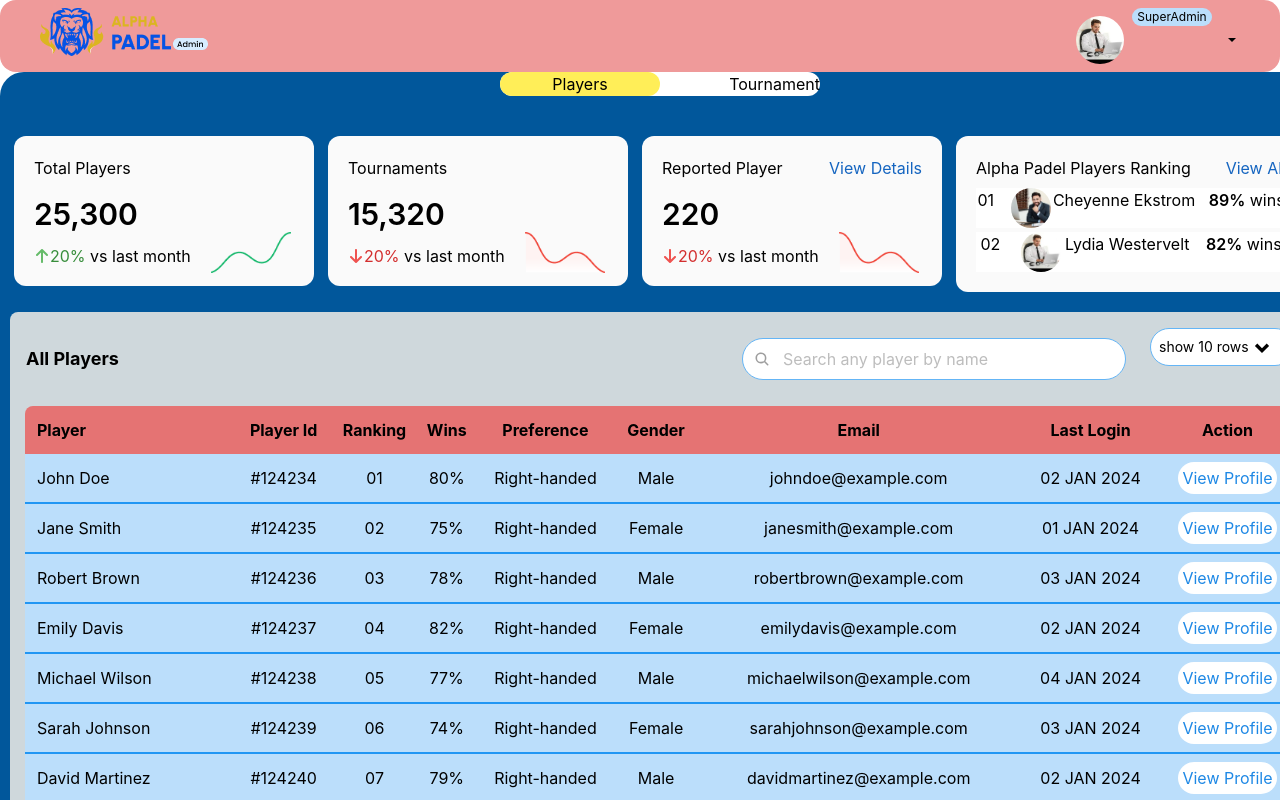
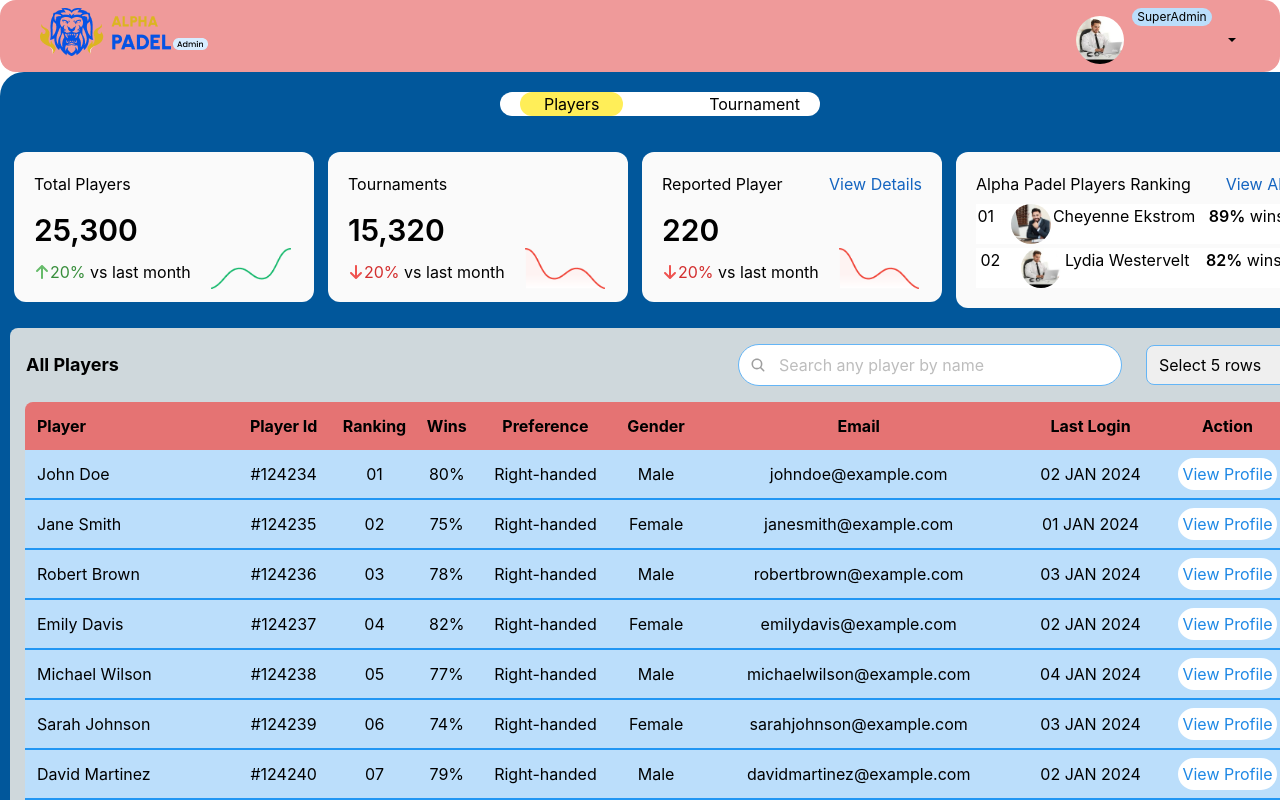
Before and after one commit to HoriyaDev/Admin-Dashboard, a React (Create React App) app: page /dashboard in a window 1280 px wide. Shown: the top 800 px of the page. Built offline with nearby package versions, Linux system fonts and the light colour scheme; sample sign-in values are in the browser's storage.

Commit message:
added filter and seleted rows function

```diff
--- a/src/Pages/dashboard/DashBoard.jsx
+++ b/src/Pages/dashboard/DashBoard.jsx
@@ -63,7 +63,7 @@
 // }
 
 // export default DashBoard;
-import React, { useState } from 'react';
+import React, { useEffect, useState } from 'react';
 import Header from '../../components/header/header';
 import Cards from '../../components/cards/Cards';
 import Table from '../../components/table/Table';
@@ -77,6 +77,7 @@ const DashBoard = () => {
   const [heading, setHeading] = useState("All Players");
   const [activeButton, setActiveButton] = useState("players");
   const [filteredData, setFilteredData] = useState(playersList); // Add filtered state
+  //const [selectedRow , setSelectedRow] = useState(playersList)
 
   const handlePlayers = () => {
     setCardData(playerCardData);
@@ -105,23 +106,55 @@ const DashBoard = () => {
       });
       setFilteredData(filtered);
     }
+
+
   };
+
+
+
+
+
+  const handleArray = (value=5) => {
+    console.log("🚀 ~ orignal ~ count:", filteredData.length);
+    let originalArray = playerData; // Reset to the full list of players or tournaments
+    if (value === 5) {
+      const newArray = originalArray.slice(0, value);
+      console.log("🚀 count5:", newArray, value);
+      setFilteredData(newArray);
+    }
+    if (value === 10) {
+      const newArray = originalArray.slice(0, value);
+      console.log("🚀 count10:", newArray, value);
+      setFilteredData(newArray);
+    }
+    if (value === 15) {
+      const newArray = originalArray.slice(0, value);
+      console.log("🚀 count15:", newArray, value);
+      setFilteredData(newArray);
+    }
+  };
+
+
+   useEffect(()=>{
+    handleArray(filteredData)
+
+   },[])
 
   return (
     <>
       <Header />
-      <div className='bg-light-blue-900 w-[1320px]  rounded-3xl mx-auto'>
-        <div className='bg-white w-80 flex justify-between align-bottom rounded-3xl mx-auto'>
+      <div className='bg-light-blue-900 w-[1320px] relative rounded-3xl mx-auto '>
+        <div className='bg-white absolute mx-auto w-80 mt-5 ml-[500px] flex justify-between items-center  rounded-3xl '>
           <button
             type='button'
             onClick={handlePlayers}
-            className={`ml-0 rounded-3xl ${activeButton === "players" ? 'bg-yellow-400 rounded w-40 ml-0 ' : ''}`}
+            className={`ml-5 rounded-3xl   ${activeButton === "players" ? 'bg-yellow-400 rounded px-6  -ml-0 ' : ''}`}
           >
             Players
           </button>
           <button
             onClick={handleTournament}
-            className={`rounded-3xl ${activeButton === "tournament" ? 'bg-yellow-400 w-40' : ''}`}
+            className={`rounded-3xl mr-5  ${activeButton === "tournament" ? 'bg-yellow-400 px-6 -mr-0 ' : ''}`}
           >
             Tournament
           </button>
@@ -129,8 +162,8 @@ const DashBoard = () => {
 
         <Cards cardData={cardData} />
         <div className="bg-blue-gray-100 w-[1300px] mx-auto rounded-lg mt-5">
-          <TableHeader heading={heading} onSearch={handleSearch} />
-          <Table playerData={filteredData} playerHeading={playerTableHeading} /> {/* Use filtered data */}
+          <TableHeader heading={heading} onSearch={handleSearch} onSelect={handleArray} />
+          <Table playerData={filteredData}  playerHeading={playerTableHeading} />
         </div>
       </div>
     </>
--- a/src/components/cards/Cards.jsx
+++ b/src/components/cards/Cards.jsx
@@ -27,7 +27,7 @@ const Cards = ({ cardData }) => {
     <>
       <div className='flex justify-evenly pt-10'>
         {cardData.map((item, index) => (
-          <div key={index} className='bg-gray-50 w-[300px] h-[150px] p-5 rounded-xl'>
+          <div key={index} className='bg-gray-50 w-[300px] h-[150px] p-5 rounded-xl mt-10'>
             <div className='flex justify-between'><h1>{item.h1}</h1>
               {index === 2 &&
               <button  className="text-blue-800" type="button" onClick={handleModelOpen}
@@ -51,7 +51,7 @@ const Cards = ({ cardData }) => {
           </div>
         ))}
 
-        <div className='bg-gray-50 p-5 w-[350px] rounded-xl'>
+        <div className='bg-gray-50 p-5 w-[350px] rounded-xl mt-10'>
           <div className='flex justify-between'>
           <h1>Alpha Padel Players Ranking</h1>
           <button  className='text-blue-800'
--- a/src/components/table/TableHeader.jsx
+++ b/src/components/table/TableHeader.jsx
@@ -57,7 +57,7 @@ import React, { useState } from 'react';
 import { IoSearch } from "react-icons/io5";
 import { RiArrowDropDownLine } from "react-icons/ri";
 
-const TableHeader = ({ heading, onSearch }) => {
+const TableHeader = ({ heading, onSearch , onSelect }) => {
   const [searchTerm, setSearchTerm] = useState('');
 
 
@@ -65,6 +65,13 @@ const TableHeader = ({ heading, onSearch }) => {
     const value = e.target.value;
     setSearchTerm(value);
     onSearch(value);
+  };
+
+
+  const handleSelectChange = (e) => {
+    const value = parseInt(e.target.value); // Convert string to number
+    console.log("🚀 ~ handleArray ~ value:", value)
+    onSelect(value); // Pass the selected value to parent component
   };
 
   return (
@@ -81,10 +88,16 @@ const TableHeader = ({ heading, onSearch }) => {
         <IoSearch className='absolute left-3 top-1/2 transform -translate-y-1/2 text-gray-500' />
       </div>
       <div className='relative'>
-        <h1 className='bg-white w-36 p-2 rounded-full text-sm border border-blue-300'>show 10 rows</h1>
-        <button type='button'>
+        {/* <h1 className='bg-white w-36 p-2 rounded-full text-sm border border-blue-300'>show 10 rows</h1>
+        <button type='button '>
         <RiArrowDropDownLine size={'40px'} className='absolute inset-y-0 right-3' />
-        </button>
+        </button> */}
+
+<select onChange={handleSelectChange} className='border border-blue-300 p-2 rounded-lg'>
+          <option value={5}>Select 5 rows</option>
+          <option value={10}>Select 10 rows</option>
+          <option value={15}>Select 15 rows</option>
+        </select>
       </div>
     </div>
   );
```
